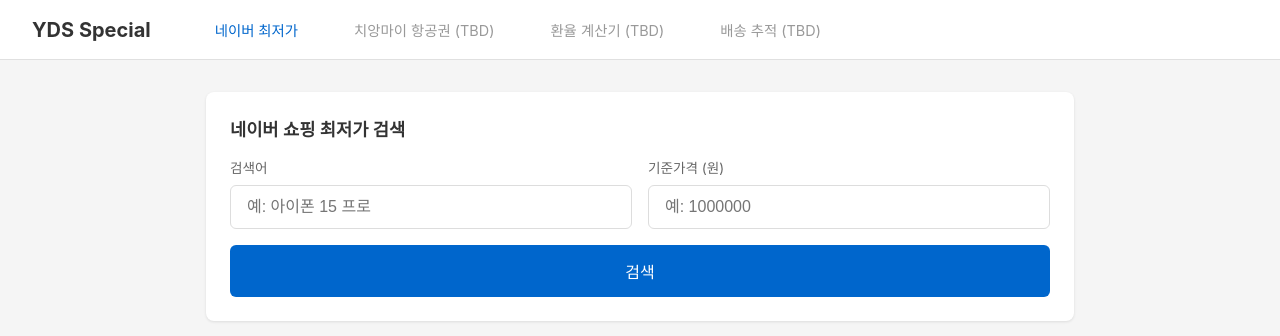
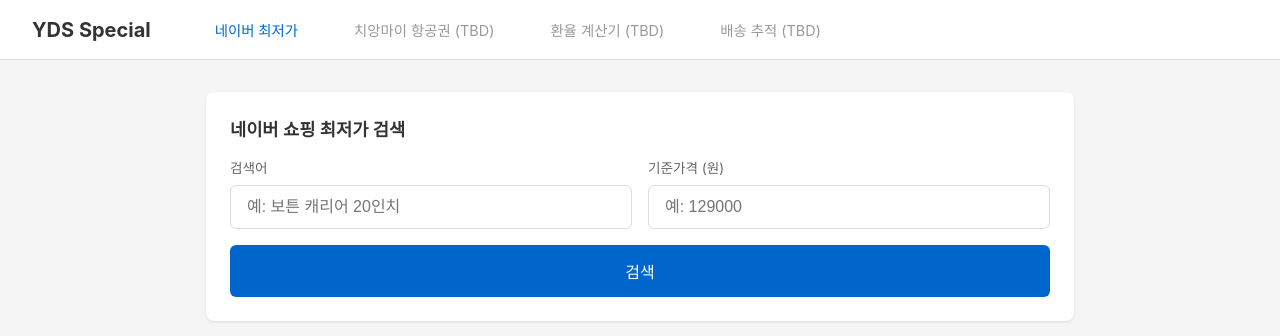
Before and after one commit to Hyune-s-lab/yds-special, a Next.js app: page / in a window 1280 px wide. Shown: the top 336 px of the page. Built offline with nearby package versions, Linux system fonts and the light colour scheme.

Commit message:
chore: 검색 예시 변경 (보튼 캐리어 20인치, 129000원)

```diff
--- a/app/page.tsx
+++ b/app/page.tsx
@@ -63,7 +63,7 @@
             <input
               type="text"
               className="form-input"
-              placeholder="예: 아이폰 15 프로"
+              placeholder="예: 보튼 캐리어 20인치"
               value={query}
               onChange={(e) => setQuery(e.target.value)}
             />
@@ -73,7 +73,7 @@
             <input
               type="number"
               className="form-input"
-              placeholder="예: 1000000"
+              placeholder="예: 129000"
               value={threshold}
               onChange={(e) => setThreshold(e.target.value)}
             />
```
